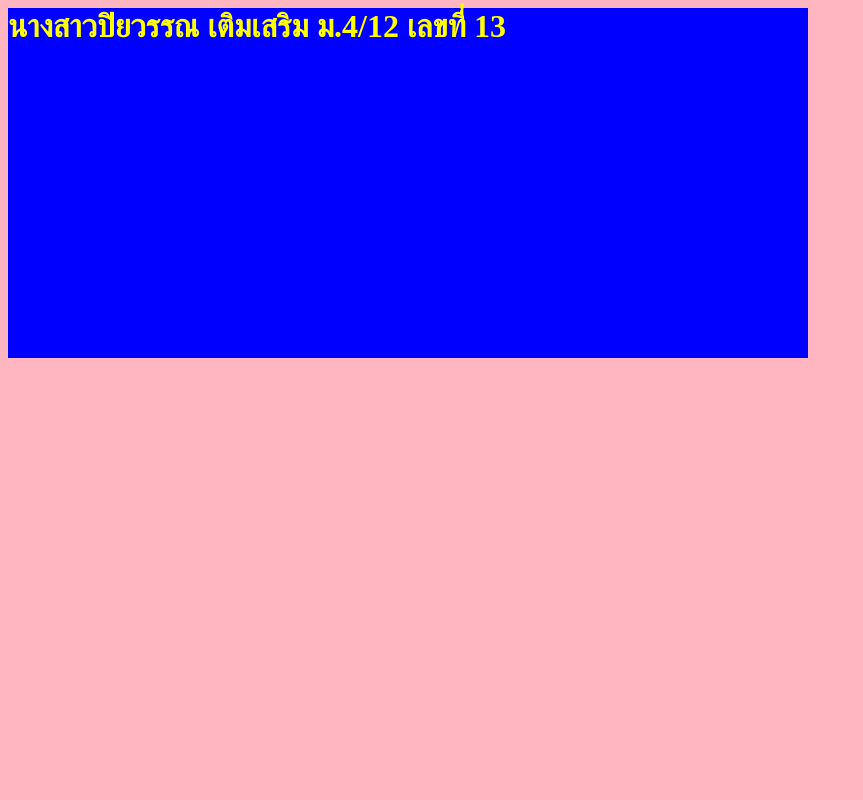
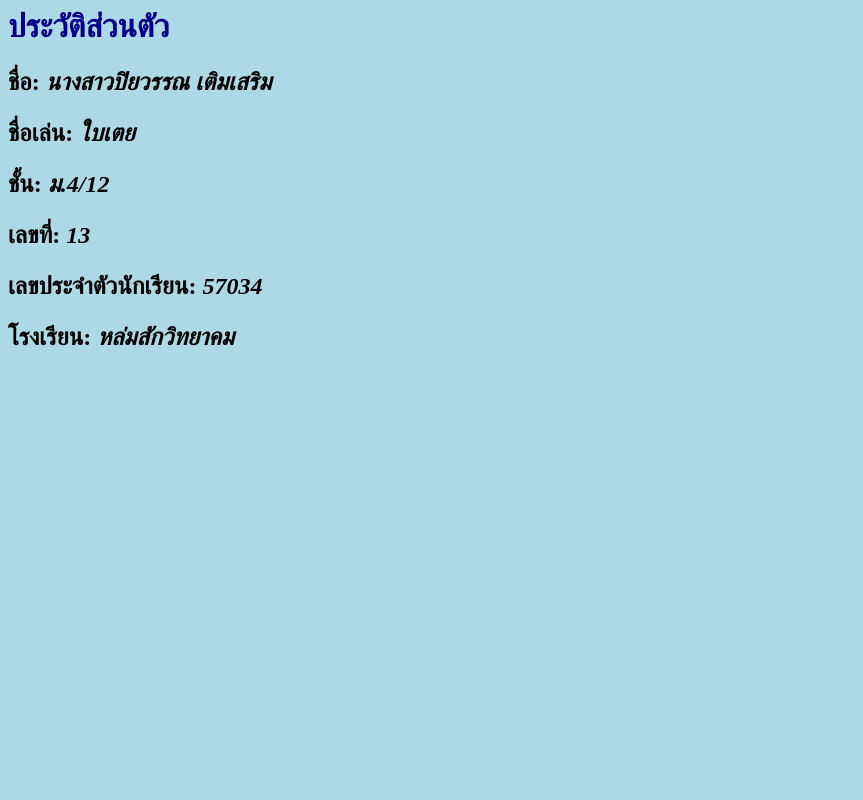
Before and after one commit to piyawan11/mywebsite, a PHP site: page /page1.php in a window 1280 px wide. Shown: the whole page, without its empty margins (0-863 px from the left). Run offline with PHP 8.4, Linux system fonts and the light colour scheme.

Commit message:
Update page1.php

```diff
--- a/page1.php
+++ b/page1.php
@@ -1,24 +1,16 @@
 <html>
-        <head>
-                <title>การตกแต่งเว็บไซต์ด้วย CSS</title>
-                <style>
-                        #box1{
-                                width: 800px;
-                                height: 350px;
-                        }
-                        .box{
-                                background-color: blue;
-                        }
-                        body{
-                                background-color: lightpink;
-                        }
-                        h1{
-                                color: yellow;
-                 </style>
-      </head>
-      <body>
-                 <div id="box1" class="box">
-                 <h1>นางสาวปิยวรรณ เติมเสริม ม.4/12 เลขที่ 13</h1>
-                 </div>
-      </body>
+  <head>
+    <title>page1</title>
+  </head>
+  <body bgcolor="lightblue">
+    <h1 style="color:darkblue;">ประวัติส่วนตัว</h1>
+    <h2>
+      <p><b>ชื่อ:</b> <i>นางสาวปิยวรรณ เติมเสริม</i></p>
+      <p><b>ชื่อเล่น:</b> <i>ใบเตย</i></p>
+      <p><b>ชั้น:</b> <i>ม.4/12</i></p>
+      <p><b>เลขที่:</b> <i>13</i></p>
+      <p><b>เลขประจำตัวนักเรียน:</b> <i>57034</i></p>
+      <p><b>โรงเรียน:</b> <i>หล่มสักวิทยาคม</i></p>
+    </h2>
+  </body>
 </html>
```
